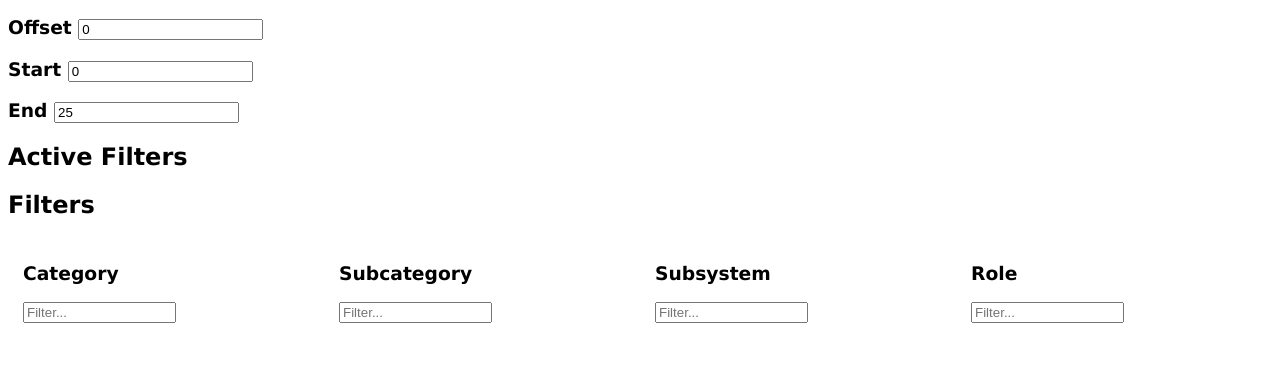
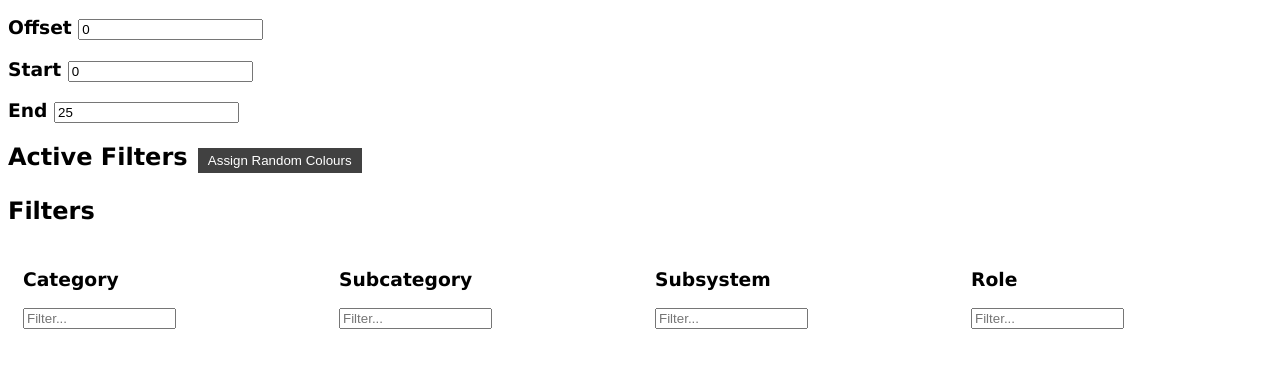
Before and after one commit to profan/francis-genome, a plain HTML site: page js/index.html in a window 1280 px wide. Shown: the part 112-480 px from the top of the page. Drawn offline with nearby package versions, Linux system fonts and the light colour scheme; no server answers; a script that the page names is missing.

Commit message:
style a tad

```diff
--- a/js/index.html
+++ b/js/index.html
@@ -20,7 +20,7 @@
         <h3>Offset <input id="data-range-offset-input" value=0 type="number" size=16 min=0></h3>
         <h3>Start <input id="data-range-start-input" value=0 type="number" size=16 min=0></h3>
         <h3>End <input id="data-range-end-input" value=25 type="number" size=16 min=0></h3>
-        <h2>Active Filters</h2>
+        <h2>Active Filters <button class="button">Assign Random Colours</button></h2>
         <div id="data-active-filters"></div>
         <h2>Filters</h2>
         <div class="flex-grid">
--- a/js/main.css
+++ b/js/main.css
@@ -52,3 +52,24 @@ input[type=range][orient=vertical] {
     text-anchor: end;
     text-align: left;
 }
+
+.button {
+    cursor: pointer;
+    display: inline-block;
+    background-color: rgb(65, 65, 65);
+    text-decoration: none;
+    padding: 5px 10px;
+    margin: 4px 2px;
+    border: none;
+    color: white;
+}
+
+.button:hover {
+    background-color: rgb(104, 104, 104);
+    color: white;
+}
+
+.button:active {
+    background-color: #808080;
+    transform: translateY(2px);
+}
--- a/js/main.js
+++ b/js/main.js
@@ -378,13 +378,14 @@ document.addEventListener("DOMContentLoaded", function(event) {
                     .attr("id", cur.prefix + i)
                     .style("display", "block")
                 .append("button")
-                    .attr("class", i)
+                    .attr("which", i)
+                    .attr("class", "button")
                     .on("click", function(e) {
 
                         if (cur.active_filters.has(v)) {
                             let self = this;
                             d3.select(this).remove();
-                            d3.select("#" + cur.prefix + self.getAttribute("class")).append(() => self); /* HACK */
+                            d3.select("#" + cur.prefix + self.getAttribute("which")).append(() => self); /* HACK */
                             cur.active_filters.remove(v);
                         } else {
                             let self = this;
```
